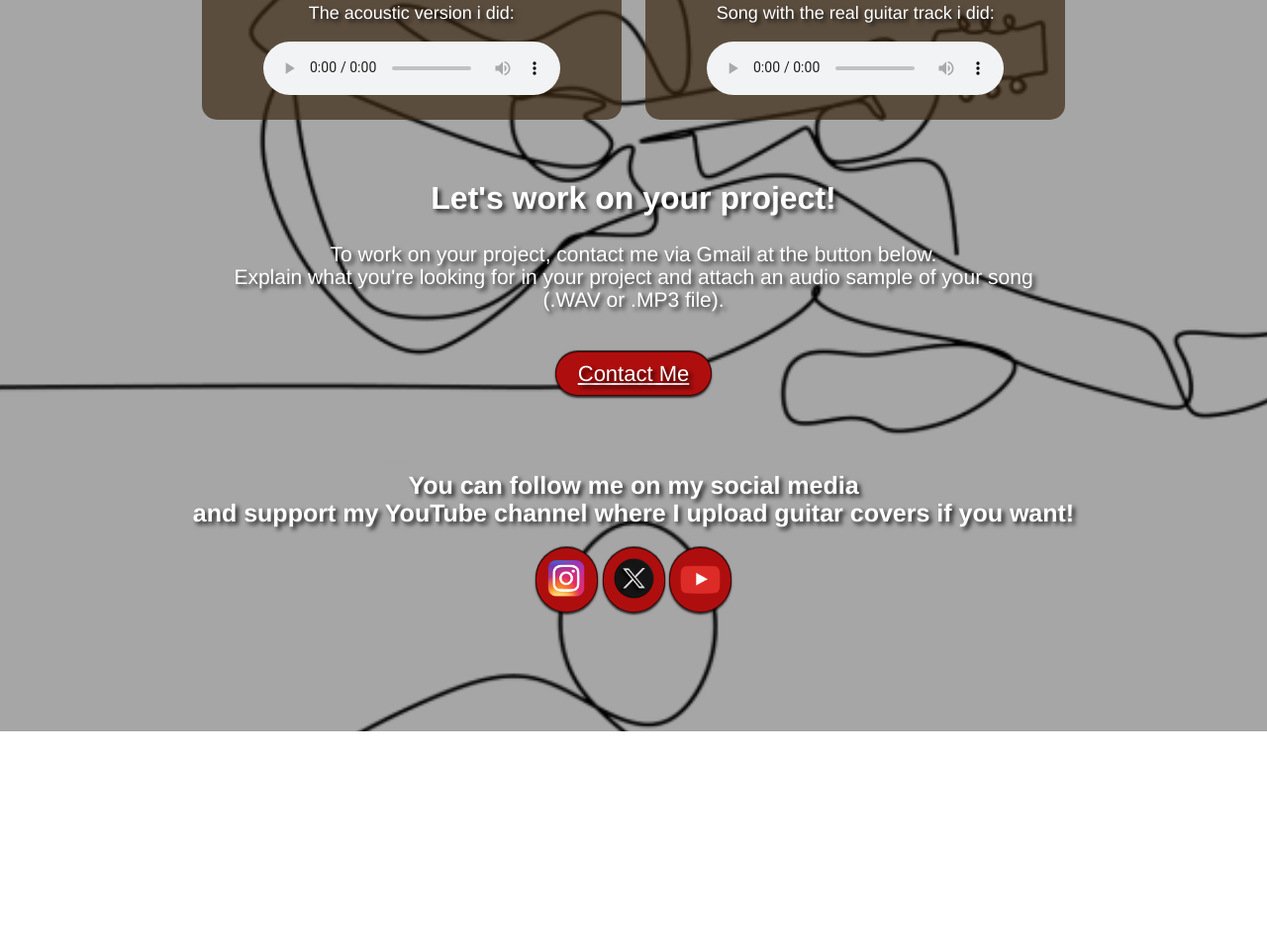
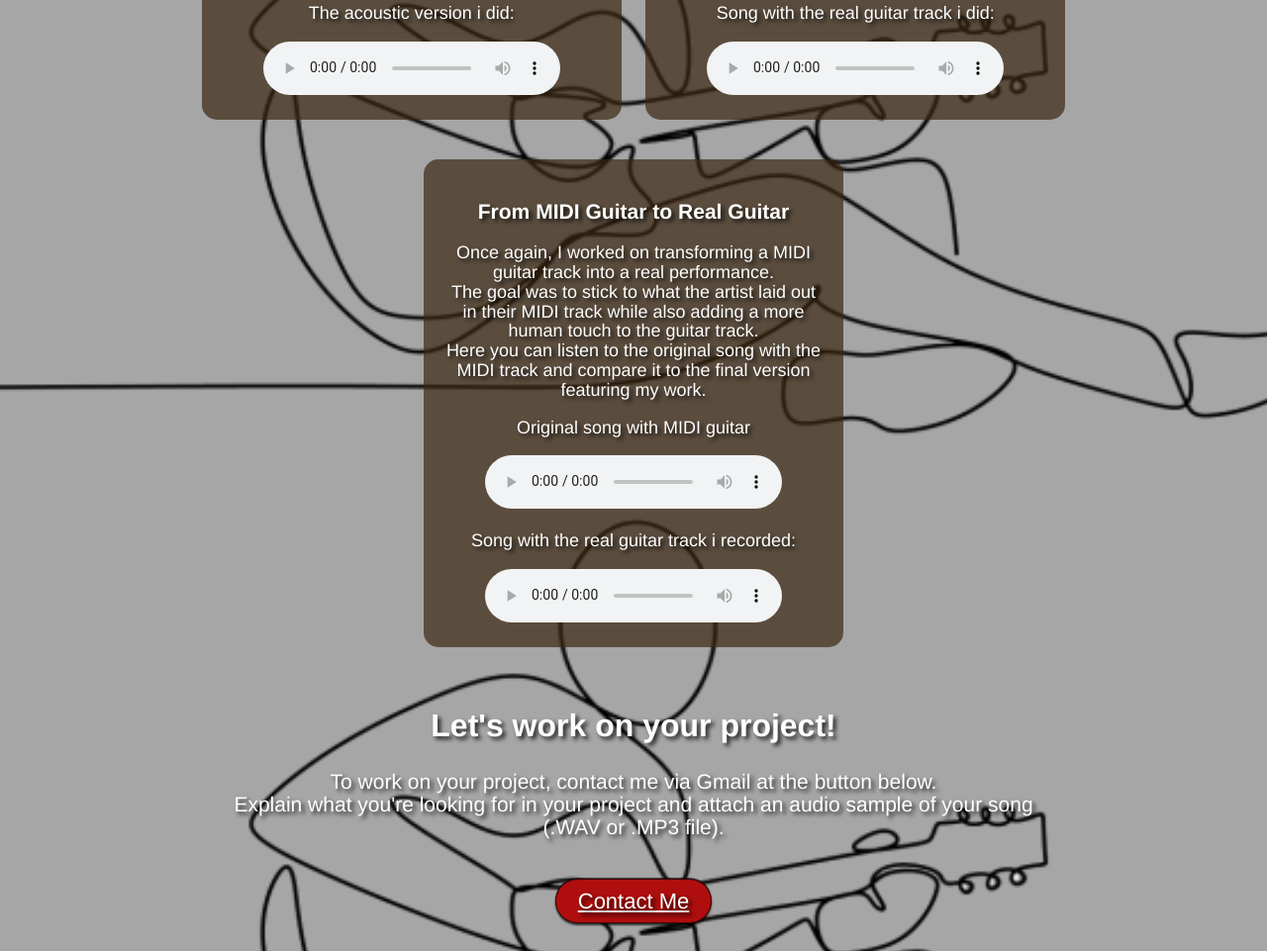
Before and after one commit to alex616LX/alex616LX.github.io, a plain HTML site: page index.html in a window 1280 px wide. Shown: the part 1133-2094 px from the top of the page at 99% size. Before the commit the page ends 1872 px from the top, so only its background shows below. Drawn offline with Linux system fonts and the light colour scheme; a script that the page names is missing.

Commit message:
Update HTML file & audio folder via Upload

```diff
--- a/index.html
+++ b/index.html
@@ -41,6 +41,7 @@
             Your browser does not support the audio element.
         </audio>
 
+
     </div>
 
     <div class="trabajos" id="trabascript2">
@@ -57,8 +58,25 @@
             Your browser does not support the audio element.
         </audio>
 
+
     </div>
+    <div class="trabajos" id="trabascript3">
+        <h3>From MIDI Guitar to Real Guitar</h3>
+        <p>Once again, I worked on transforming a MIDI guitar track into a real performance. <br>The goal was to stick to what the artist laid out in their MIDI track while also adding a more human touch to the guitar track.
+           <br> Here you can listen to the original song with the MIDI track and compare it to the final version featuring my work.</p>
+           <p>Original song with MIDI guitar</p>
+           <audio controls controlsList="nodownload">
+            <source src="audio/porsiyanoX.mp3" type="audio/mp3">
+            Your browser does not support the audio element.
+        </audio>
+        <p>Song with the real guitar track i recorded:</p>
+        <audio controls>
+            <source src="audio/PSYNGuitar.mp3" type="audio/mp3">
+            Your browser does not support the audio element.
+        </audio>
 
+
+    </div>
 
 </div>
 
```
Also changed, not shown: 2 other files.
